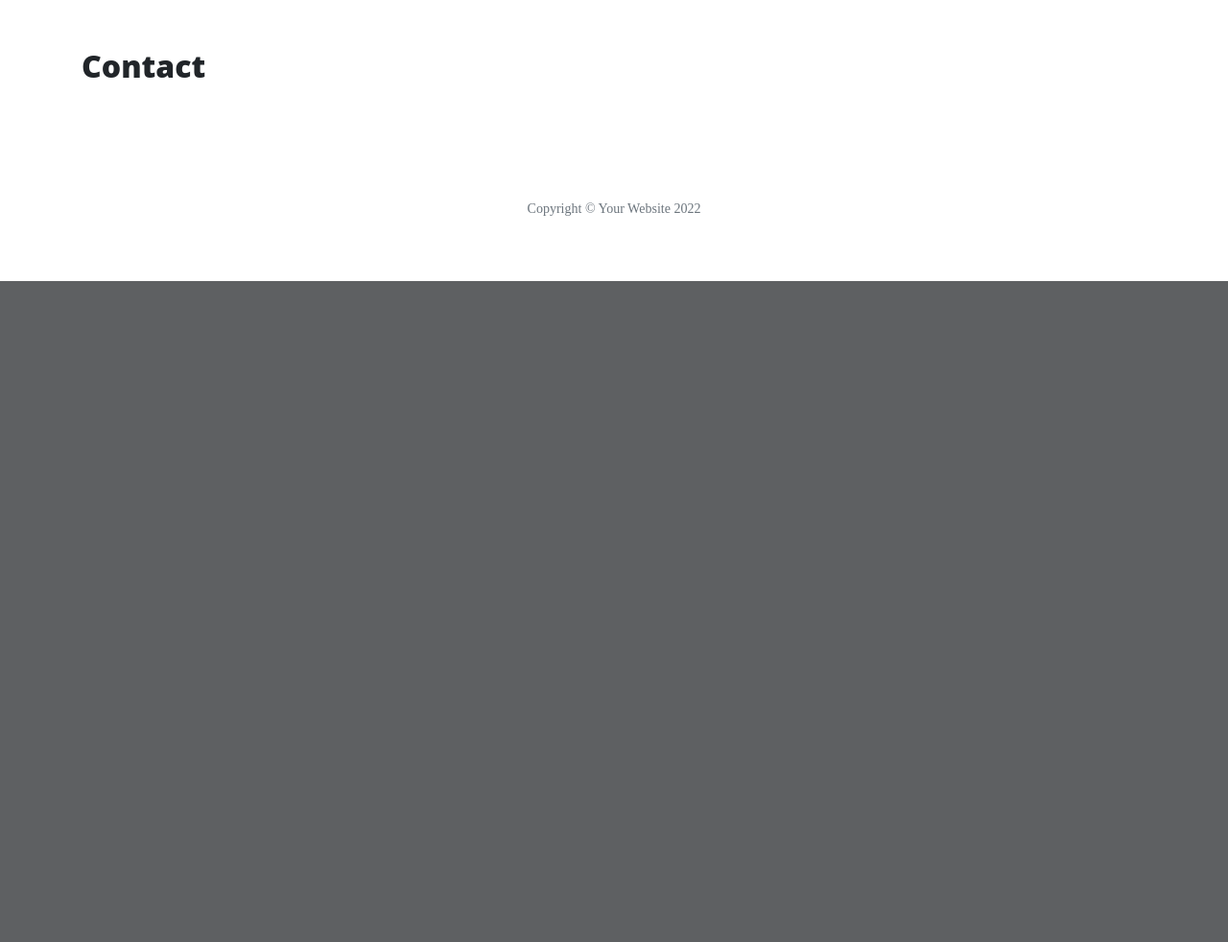
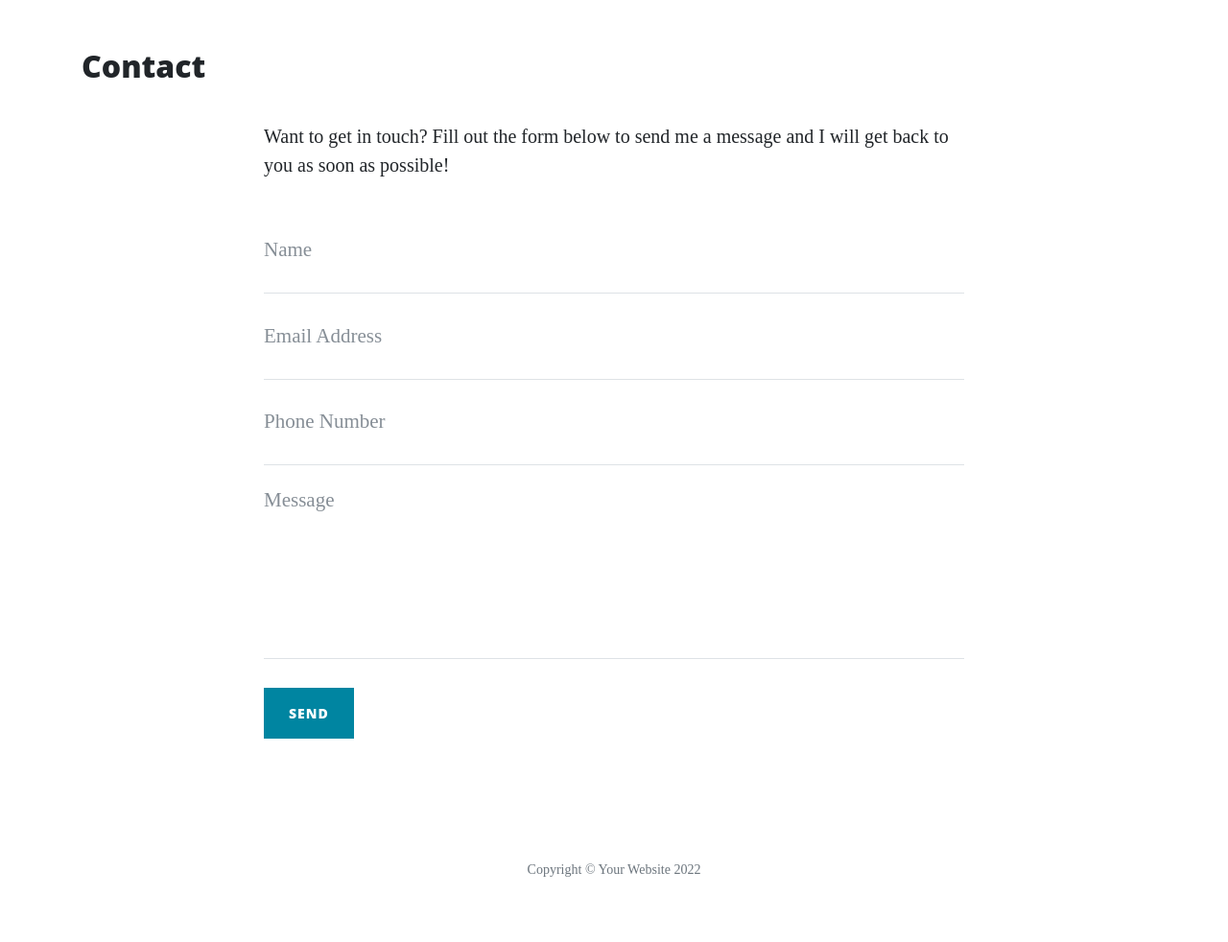
Before and after one commit to Dimifabbridf96/flask, a Flask app: page /contact in a window 1280 px wide. Shown: the part 628-1610 px from the top of the page at 96% size. Before the commit the page ends 921 px from the top, so only its background shows below. Run offline with Flask 2, Linux system fonts and the light colour scheme; some libraries are stand-ins or nearby versions.

Commit message:
flask lessons

```diff
--- a/run.py
+++ b/run.py
@@ -1,7 +1,10 @@
 import os
-from flask import Flask, render_template
-
+from flask import Flask, render_template, request, flash
+import json
+if os.path.exists('env.py'):
+    import env
 app = Flask(__name__)
+app.secret_key = os.environ.get('SECRET_KEY')
 
 
 @app.route('/')
@@ -11,11 +14,27 @@ def index():
 
 @app.route('/about')
 def about():
-    return render_template('about.html', page_title='About', list_page_numbers=[1,2,3])
+    data = []
+    with open("data/company.json", "r") as json_data:
+        data = json.load(json_data)
+    return render_template('about.html', page_title='About', company=data)
+
+@app.route('/about/<member_name>')
+def about_member(member_name):
+    member = {}
+    with open('data/company.json', 'r') as json_data:
+        data = json.load(json_data)
+        for obj in data:
+            if obj['url'] == member_name:
+                member = obj
+    return render_template('member.html', member=member)
 
 
-@app.route('/contact')
+@app.route('/contact', methods=['GET', 'POST'])
 def contact():
+    if request.method == 'POST':
+        flash('Thanks {}, we have received your message!'.format(
+        request.form.get('name')))
     return render_template('contact.html', page_title='Contact')
 
 
--- a/templates/contact.html
+++ b/templates/contact.html
@@ -1,4 +1,58 @@
 {% extends "base.html" %}
 {% block content %}
 <h2>{{page_title}}</h2>
+
+<div class="row">
+    <div class="col-lg-8 col-md-10 mx-auto">
+
+        {% with messages = get_flashed_messages() %}
+            {% if messages %}
+                <ul class="flashes">
+                    {% for message in messages %}
+                        <li>{{message}}</li>
+                </ul>
+                {% endfor %}
+
+            {% endif %}
+        {% endwith %}
+        <p>Want to get in touch? Fill out the form below to send me a message and I will get back to you as soon as possible!</p>
+        <form method="POST" name="sentMessage" id="contactForm" novalidate>
+            <div class="control-group">
+                <div class="form-group floating-label-form-group controls">
+                    <label>Name</label>
+                    <input type="text" class="form-control" placeholder="Name" name='name' id="name" required data-validation-required-message="Please enter your name.">
+                    <p class="help-block text-danger"></p>
+                </div>
+            </div>
+            <div class="control-group">
+                <div class="form-group floating-label-form-group controls">
+                    <label>Email Address</label>
+                    <input type="email" class="form-control" placeholder="Email Address" name="email" id="email" required data-validation-required-message="Please enter your email address.">
+                    <p class="help-block text-danger"></p>
+                </div>
+            </div>
+            <div class="control-group">
+                <div class="form-group col-xs-12 floating-label-form-group controls">
+                    <label>Phone Number</label>
+                    <input type="tel" class="form-control" placeholder="Phone Number" name="phone" id="phone" required data-validation-required-message="Please enter your phone number.">
+                    <p class="help-block text-danger"></p>
+                </div>
+            </div>
+            <div class="control-group">
+                <div class="form-group floating-label-form-group controls">
+                    <label>Message</label>
+                    <textarea rows="5" class="form-control" placeholder="Message" name="message" id="message" required data-validation-required-message="Please enter a message."></textarea>
+                    <p class="help-block text-danger"></p>
+                </div>
+            </div>
+            <br>
+            <div id="success"></div>
+            <div class="form-group">
+                <button type="submit" class="btn btn-primary" id="sendMessageButton">Send</button>
+            </div>
+        </form>
+    </div>
+</div>
+
+
 {% endblock %}
```
Also changed, not shown: data/company.json (added, +80 -0 lines), templates/about.html (+30 -42 lines), templates/member.html (added, +14 -0 lines), 1 other file.
